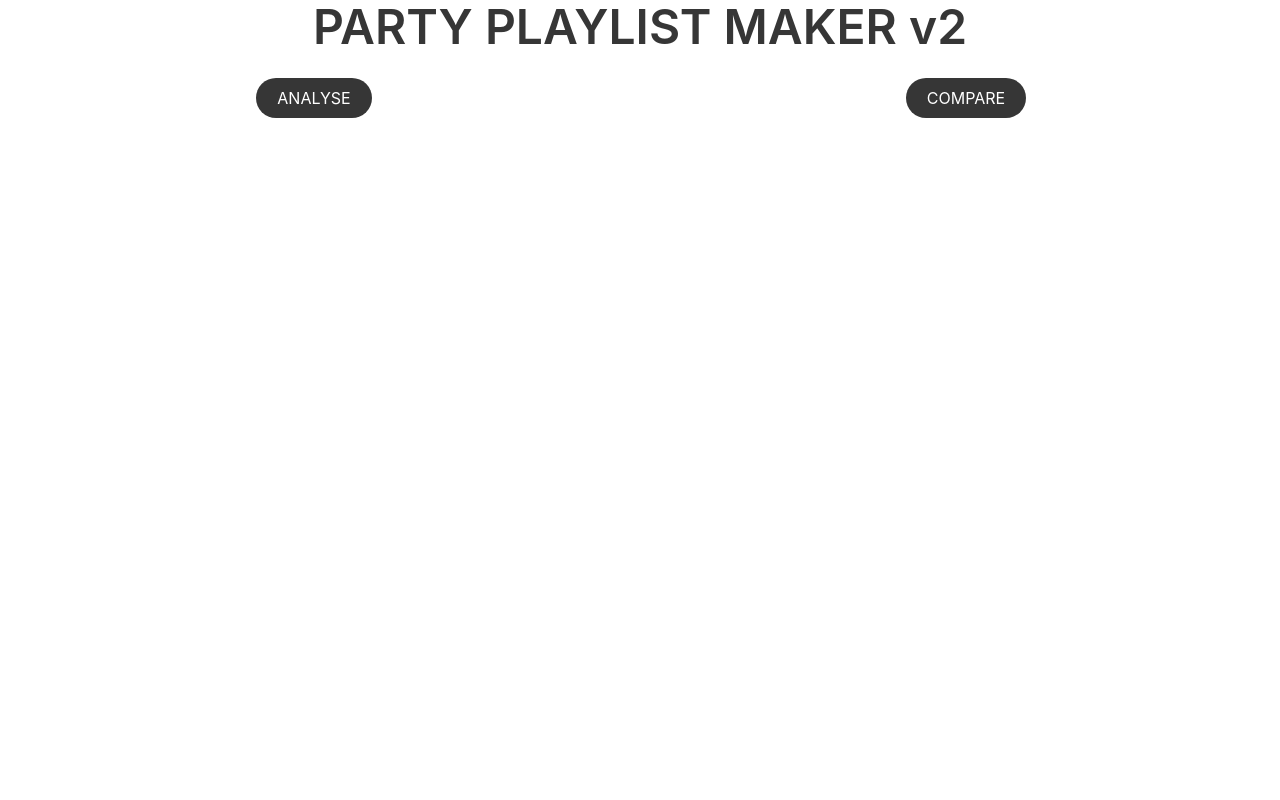
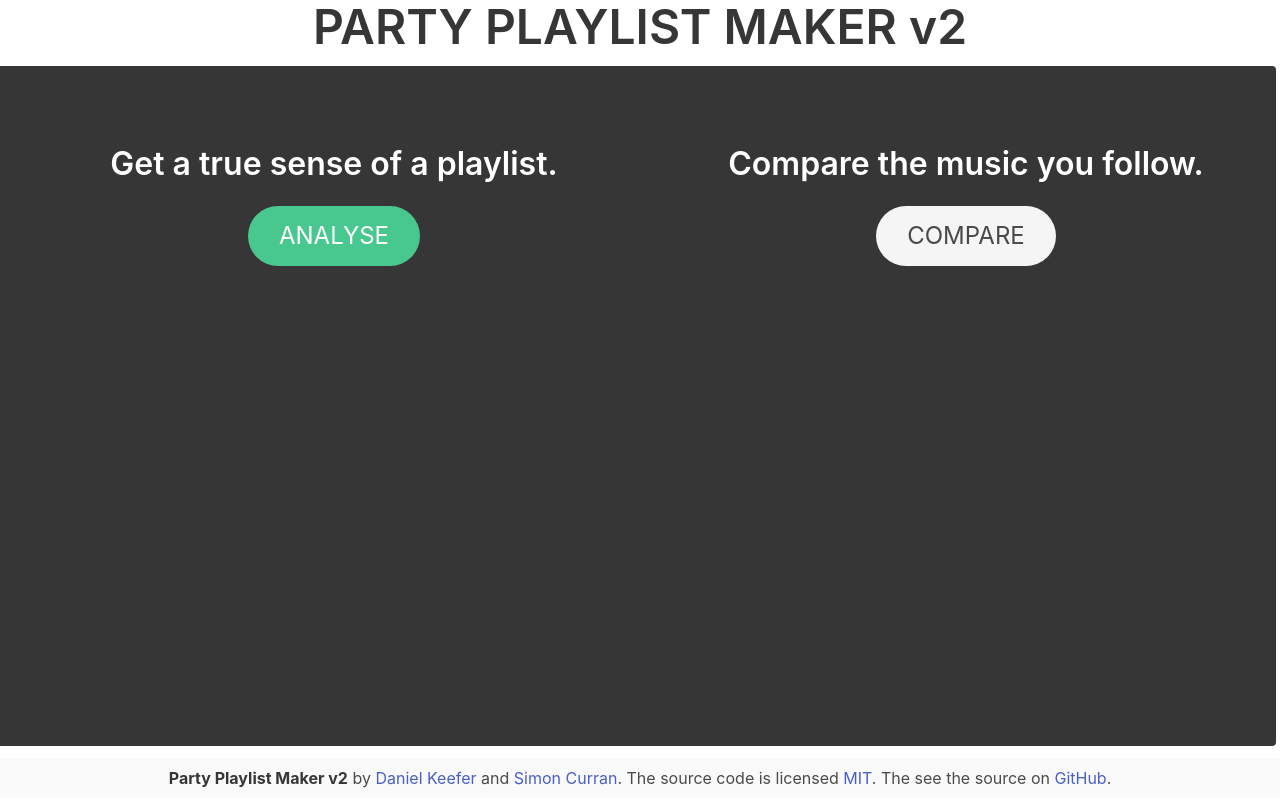
Before and after one commit to keefer-tech/PPMv2, a React (Create React App) app in the folder frontend/: page /user in a window 1280 px wide. Built offline with nearby package versions, Linux system fonts and the light colour scheme.

Commit message:
added footer polished visuals

```diff
--- a/frontend/src/App.js
+++ b/frontend/src/App.js
@@ -8,6 +8,7 @@ import Guest from "./scenes/Guest.js";
 import User from "./scenes/User.js";
 import MainTitle from "./components/Headers/MainTitle";
 import GuestVisual from "./scenes/GuestVisual";
+import Footer from "./components/Headers/Footer";
 
 function App() {
   return (
@@ -19,6 +20,7 @@ function App() {
         <Route path="/guest/:playlist" component={GuestVisual} />
         <Route path="/user" component={User} />
       </Router>
+      <Footer />
     </div>
   );
 }
--- a/frontend/src/components/GuestComponents/LoadingAnimation.js
+++ b/frontend/src/components/GuestComponents/LoadingAnimation.js
@@ -5,10 +5,16 @@ import { Ripple } from "react-spinners-css";
 
 export default function LoadingAnimation() {
   return (
-    <>
-      <Ripple color="#FFF" size={400} />
-      {/* <Orbitals color="#2F2F2F" size={600} /> */}
-      {/* <Ripple color="#48C774" size={400}/> */}
-    </>
+    <div className="relContain">
+      <div className="absChild">
+        <h1 className="title is-1 mt-6">Hang Tight!</h1>
+        <h2 className="subtitle is-1 mb-6">Numbers are being crunched...</h2>
+        <div className="">
+          <Ripple color="#FFF" size={400} />
+          {/* <Orbitals color="#2F2F2F" size={600} /> */}
+          {/* <Ripple color="#48C774" size={400}/> */}
+        </div>
+      </div>
+    </div>
   );
 }
--- /dev/null
+++ b/frontend/src/components/Headers/Footer.js
@@ -0,0 +1,19 @@
+import React from "react";
+
+export default function Footer() {
+  return (
+    <footer className="footer p-2">
+      <div className="content has-text-centered">
+        <p>
+          <strong>Party Playlist Maker v2</strong> by{" "}
+          <a href="https://github.com/xxKeefer">Daniel Keefer</a> and{" "}
+          <a href="https://github.com/SimoSultan">Simon Curran</a>. The source
+          code is licensed{" "}
+          <a href="http://opensource.org/licenses/mit-license.php">MIT</a>. The
+          see the source on{" "}
+          <a href="https://github.com/keefer-tech/PPMv2/">GitHub</a>.
+        </p>
+      </div>
+    </footer>
+  );
+}
--- a/frontend/src/custom.css
+++ b/frontend/src/custom.css
@@ -1,8 +1,34 @@
 .scrollable {
-  height: 80vh;
+  height: auto;
   width: 100%;
   overflow: scroll;
   overflow-x: hidden;
+}
+
+.vh-70 {
+  height: 85vh;
+}
+.hpc-33 {
+  height: 33%;
+}
+
+.relContain {
+  position: relative;
+  display: flex;
+  justify-content: center;
+}
+.absChild {
+  position: absolute;
+  top: 50%;
+}
+.vertCent {
+  padding-top: 30%;
+}
+
+.is-vcentered {
+  -webkit-box-align: center;
+  -ms-flex-align: center;
+  align-items: center;
 }
 
 /* The emerging W3C standard
--- a/frontend/src/scenes/Guest.js
+++ b/frontend/src/scenes/Guest.js
@@ -10,14 +10,14 @@ export default function Guest() {
   }
 
   return (
-    <div className="tile is-ancestor">
-      <div className="tile is-parent is-vertical notification is-dark is-3">
-        <div className="tile is-child is-vertical">
+    <div className="tile is-ancestor vh-70 mr-1">
+      <div className="tile is-parent is-vertical notification is-dark is-3 scrollable ml-4 mr-1 vh-70">
+        <div className="tile is-child ">
           <h1 className="title">Users to compare:</h1>
           <CollectUsers triggerLoading={onRequest} />
         </div>
       </div>
-      <div className="tile is-parent is-vertical notification is-success">
+      <div className="tile is-parent is-vertical notification is-success scrollable">
         <div className="tile is-child">
           {!loading && <Tutorial />}
           {loading && <LoadingAnimation />}
--- a/frontend/src/scenes/GuestVisual.js
+++ b/frontend/src/scenes/GuestVisual.js
@@ -39,10 +39,10 @@ export default function GuestVisual() {
     fetchData();
   }, [playlist]);
   return (
-    <div className="tile is-ancestor  notification is-dark">
+    <div className="tile is-ancestor  notification is-dark vh-70">
       <div className="tile is-parent is-vertical is-3">
         <div className="tile is-child is-vertical">
-          <h1 className="title">Playlist Here:</h1>
+          <h1 className="title">{playlist}</h1>
           <div className="box scrollable">{songs}</div>
         </div>
       </div>
--- a/frontend/src/scenes/Index.js
+++ b/frontend/src/scenes/Index.js
@@ -1,84 +1,33 @@
 import React from "react";
 import HeroButton from "../components/Buttons/HeroButton";
-import axios from "axios";
 
 export default function Index() {
-  async function getPlaylists() {
-    try {
-      let res = await axios({
-        method: "post",
-        url: "http://localhost:5000/compare",
-        headers: {},
-        data: {
-          username: "1231189291",
-          friend_username: "1231189291",
-          simon: "1231189291",
-          tyler: "tylerhall12",
-          keefer: "12179586444",
-          phil: "22nllj3rpfhvzlgt5hin5aqra",
-        },
-      });
-      console.log(res.data);
-    } catch (error) {
-      console.error(error);
-    }
-  }
-
-  async function getFriendPlaylist() {
-    try {
-      let res = await axios({
-        method: "post",
-        url: "http://localhost:5000/friend/playlist",
-        headers: {},
-        data: {
-          username: "1231189291",
-          friend_username: "1231189291",
-          simon: "1231189291",
-          tyler: "tylerhall12",
-          keefer: "12179586444",
-          phil: "22nllj3rpfhvzlgt5hin5aqra",
-        },
-      });
-      console.log(res.data);
-    } catch (error) {
-      console.error(error);
-    }
-  }
-
   return (
-    <div>
-      <section>
-        <div className="container">
-          <div className="columns">
-            <div className="column">
-              <div className="container has-text-centered">
+    <div className="columns notification is-dark  vh-70 mr-1">
+      <div className="column is-half ml-4 mr-1">
+        <div className="tile is-child pt-6">
           <h1 className="title">Cool analytics with your music!</h1>
           <div className="buttons are-large is-centered">
             <HeroButton
               href={"http://localhost:5000/login"}
-                    colour={"primary"}
-                    name={"Log in"}
+              colour={"success"}
+              name={"Authorise Spotify"}
             />
-                  <HeroButton href={""} colour={"outlined"} name={"Sign up"} />
-
-                  <button onClick={getPlaylists}>get my plalists</button>
-                  <button onClick={getFriendPlaylist}>
-                    get friends playlist
-                  </button>
           </div>
         </div>
       </div>
-            <div className="column">
-              <div className="container has-text-centred">
-                <h1 className="title">Basic visualizations of your music</h1>
+      <div className="column is-half ml-4 mr-1">
+        <div className="tile is-child pt-6">
+          <h1 className="title">Compare music between friends.</h1>
           <div className="buttons are-large is-centered">
-                  <HeroButton href={"/guest"} colour={"dark"} name={"Guest"} />
+            <HeroButton
+              href={"/guest"}
+              colour={"light"}
+              name={"Continue as Guest"}
+            />
           </div>
         </div>
       </div>
     </div>
-        </div>
-      </section>
-    </div>
   );
 }
--- a/frontend/src/scenes/User.js
+++ b/frontend/src/scenes/User.js
@@ -3,13 +3,29 @@ import HeroButton from "../components/Buttons/HeroButton";
 
 export default function User() {
   return (
-    <div>
-      <div className="columns">
-        <div className="column has-text-centered">
-          <HeroButton href={"/user/analyse"} colour={"dark"} name={"ANALYSE"} />
+    <div className="columns notification is-dark  vh-70 mr-1">
+      <div className="column is-half ml-4 mr-1">
+        <div className="tile is-child pt-6">
+          <h1 className="title">Get a true sense of a playlist.</h1>
+          <div className="buttons are-large is-centered">
+            <HeroButton
+              href={"/user/analyse"}
+              colour={"success"}
+              name={"ANALYSE"}
+            />
+          </div>
         </div>
-        <div className="column has-text-centered">
-          <HeroButton href={"/user/compare"} colour={"dark"} name={"COMPARE"} />
+      </div>
+      <div className="column is-half ml-4 mr-1">
+        <div className="tile is-child pt-6">
+          <h1 className="title">Compare the music you follow.</h1>
+          <div className="buttons are-large is-centered">
+            <HeroButton
+              href={"/user/compare"}
+              colour={"light"}
+              name={"COMPARE"}
+            />
+          </div>
         </div>
       </div>
     </div>
```
Lines whose indentation alone changed are shown as unchanged.
